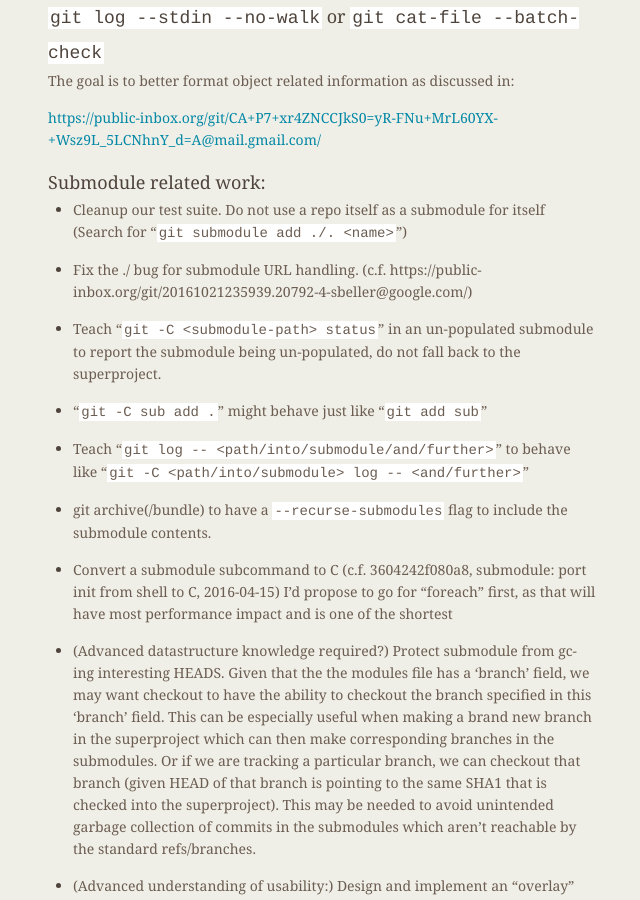
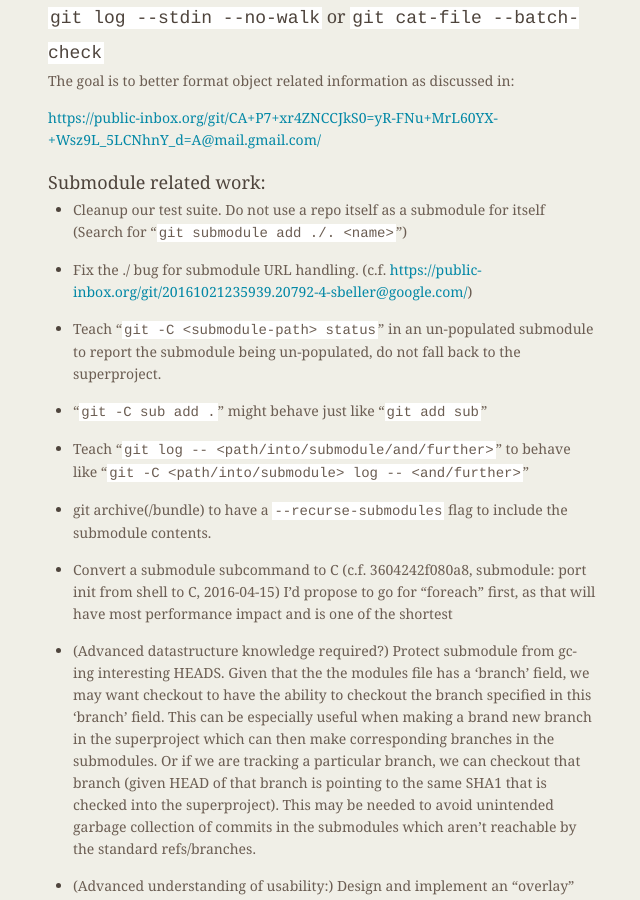
Before and after one commit to git/git.github.io, a Jekyll site: the page built from SoC-2017-Ideas.md, in a window 1280 px wide and 900 px high, scrolled down 2704 px. Shown: the whole window, without its empty margins (486-1126 px from the left). Built offline with Jekyll 4.4.1, drawn with Linux system fonts in a browser that asks for light colours.

Commit message:
SoC-2017-Ideas: standarize bare-URL links

```diff
--- a/SoC-2017-Ideas.md
+++ b/SoC-2017-Ideas.md
@@ -152,7 +152,7 @@
 
 See discussion in:
 
-[https://public-inbox.org/git/xmqqeg42fslw.fsf@gitster.mtv.corp.google.com/T/#t](https://public-inbox.org/git/xmqqeg42fslw.fsf@gitster.mtv.corp.google.com/T/#t)
+<https://public-inbox.org/git/xmqqeg42fslw.fsf@gitster.mtv.corp.google.com/T/#t>
 
  - Difficulty: medium
  - Possible mentors: Christian Couder, ????
@@ -161,7 +161,7 @@
 
 The goal is to better format object related information as discussed in:
 
-[https://public-inbox.org/git/CA+P7+xr4ZNCCJkS0=yR-FNu+MrL60YX-+Wsz9L_5LCNhnY_d=A@mail.gmail.com/](https://public-inbox.org/git/CA+P7+xr4ZNCCJkS0=yR-FNu+MrL60YX-+Wsz9L_5LCNhnY_d=A@mail.gmail.com/)
+<https://public-inbox.org/git/CA+P7+xr4ZNCCJkS0=yR-FNu+MrL60YX-+Wsz9L_5LCNhnY_d=A@mail.gmail.com/>
 
 ### Submodule related work:
 
@@ -169,7 +169,7 @@
   (Search for "`git submodule add ./. <name>`")
 
 * Fix the ./ bug for submodule URL handling.
-  (c.f. https://public-inbox.org/git/20161021235939.20792-4-sbeller@google.com/)
+  (c.f. <https://public-inbox.org/git/20161021235939.20792-4-sbeller@google.com/>)
 
 * Teach "`git -C <submodule-path> status`" in an un-populated submodule
   to report the submodule being un-populated, do not fall back to the
```
